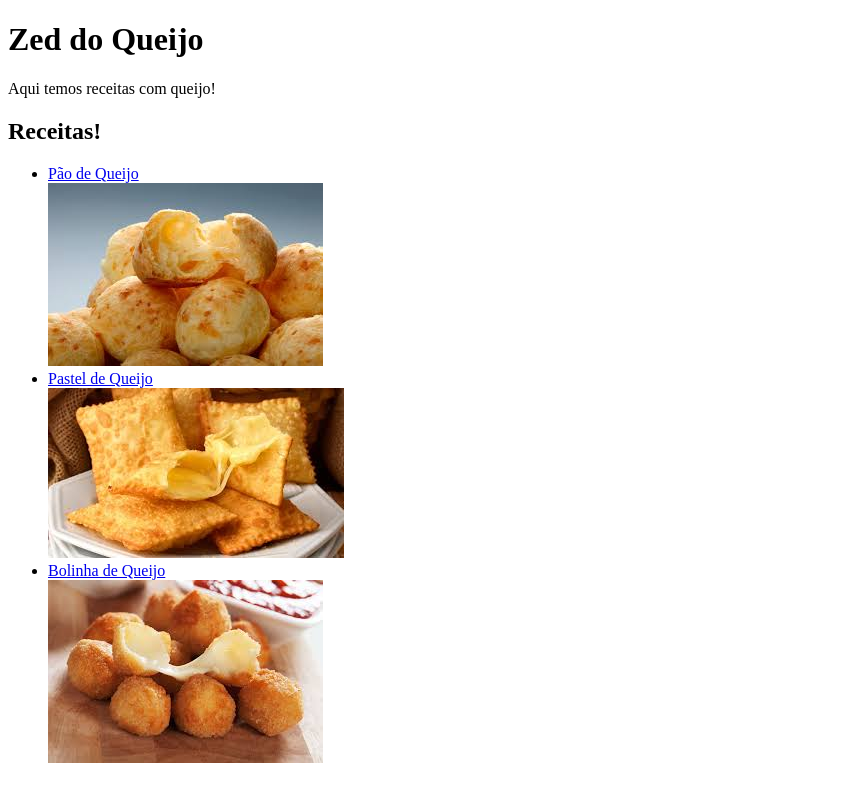
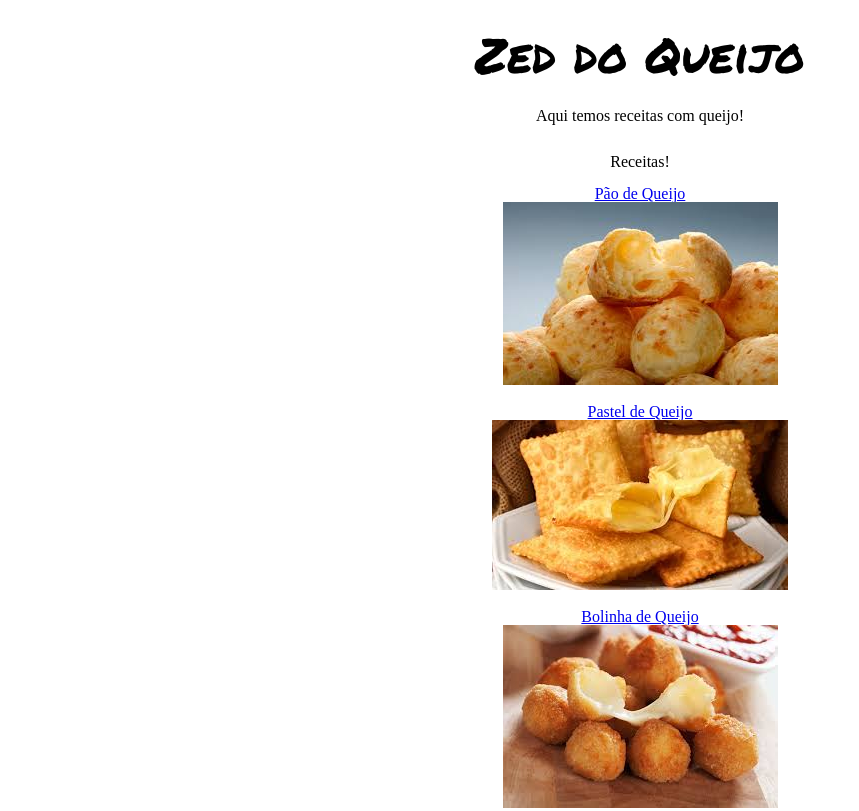
Before and after one commit to ryujinpl2/site_receitas, a plain HTML site: page index.html in a window 1280 px wide. Shown: the whole page, without its empty margins (0-859 px from the left). Drawn offline with Linux system fonts and the light colour scheme.

Commit message:
Editar titulo e editar espaçamento entre itens

```diff
--- a/index.html
+++ b/index.html
@@ -3,10 +3,15 @@
     <head>
         <meta charset="utf-8" lang="pt-br">
         <title>ZdQ</title>
+        <link rel="preconnect" href="https://fonts.googleapis.com">
+        <link rel="preconnect" href="https://fonts.gstatic.com" crossorigin>
+        <link href="https://fonts.googleapis.com/css2?family=Permanent+Marker&display=swap" rel="stylesheet">
+        <link rel="stylesheet" href="reset.css">
+        <link rel="stylesheet" href="style.css">
     </head>
-    <body>
+    <body class="estilo">
         <h1>Zed do Queijo</h1>
-            <p>Aqui temos receitas com queijo!</p>
+            <p class="paragrafo1">Aqui temos receitas com queijo!</p>
 
             <h2>Receitas!</h2>
 
--- a/style.css
+++ b/style.css
@@ -0,0 +1,23 @@
+h1 {
+    text-align: center;
+    font-size: 48px;
+    font-family: "Permanent Marker", cursive;
+    font-weight: 400;
+    font-style: normal;
+    margin-top: 30px;
+    margin-bottom: 30px;
+}
+
+.estilo {
+    text-align: center;
+
+}
+
+
+h2 {
+    margin-top: 30px;
+}
+
+li {
+    margin-top: 16px;
+}
```
